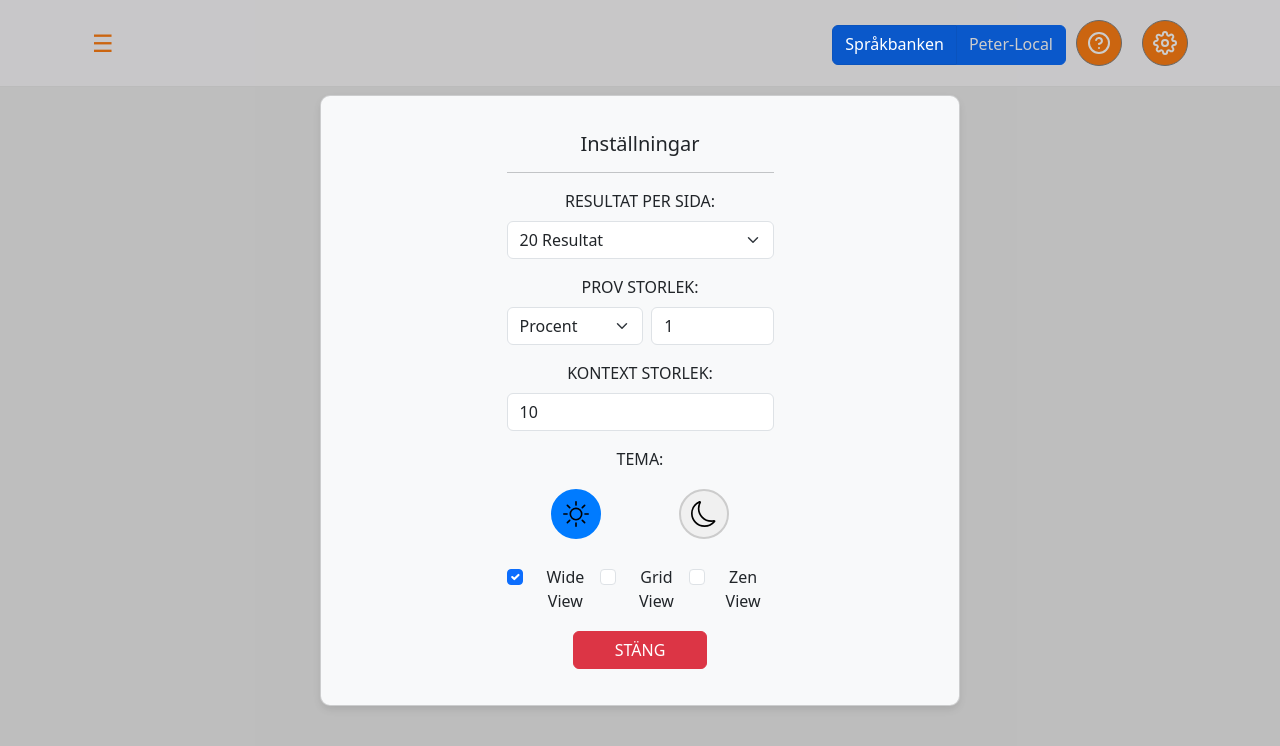
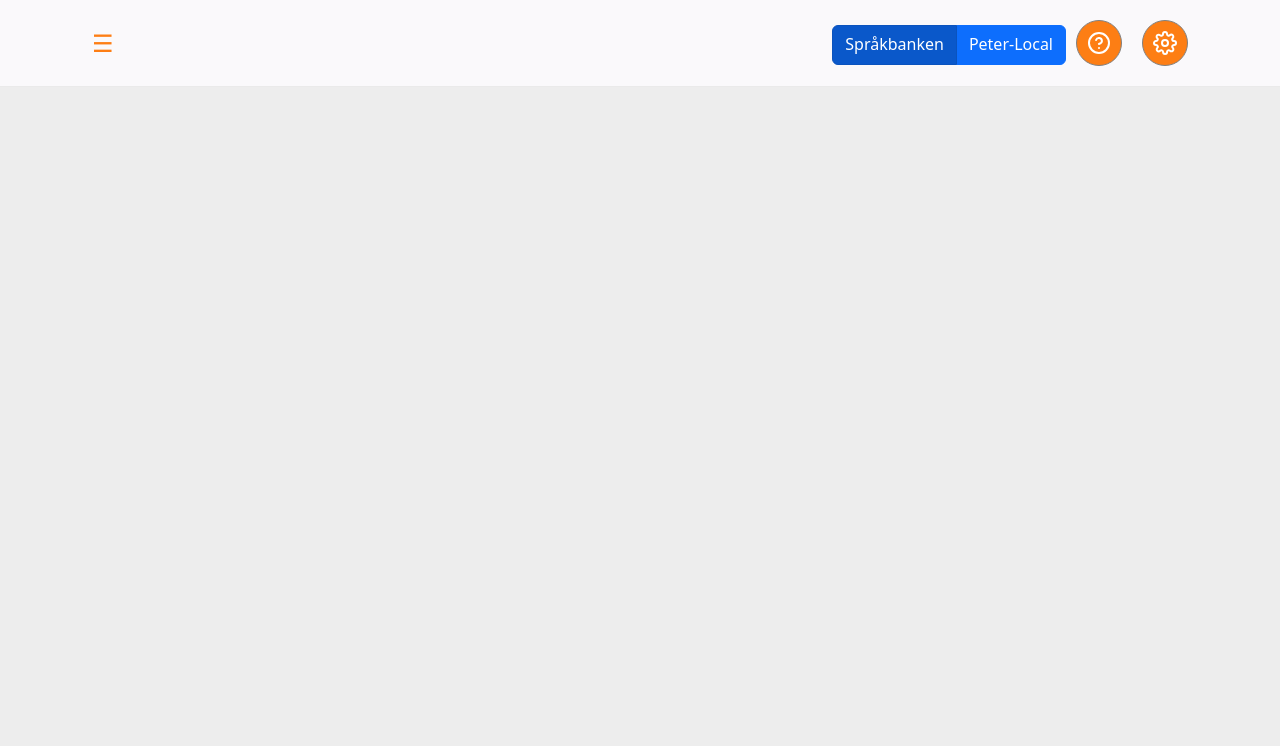
Before and after one commit to spraakbanken/korp-light, a React (Vite) app in the folder frontend/: page /settings in a window 1280 px wide. Shown: the top 746 px of the page. Built offline with nearby package versions, Linux system fonts and the light colour scheme.

Commit message:
Turned settingscard to modal

```diff
--- a/frontend/src/components/SettingsCard/SettingsCard.jsx
+++ b/frontend/src/components/SettingsCard/SettingsCard.jsx
@@ -2,10 +2,12 @@ import { Card } from "react-bootstrap";
 import { Form, Button } from "react-bootstrap";
 import { useState } from "react";
 import { Moon, Sun } from "react-bootstrap-icons";
+import { Modal } from "react-bootstrap";
 
 import "./SettingsCard.css";
+import { propTypes } from "react-bootstrap/esm/Image";
 
-export default function SettingsCard() {
+export default function SettingsCard(props) {
     const [resultsPerPage, setResultsPerPage] = useState(20);
     const [sampleSize, setSampleSize] = useState(1);
     const [contextSize, setContextSize] = useState(10);
@@ -17,12 +19,13 @@ export default function SettingsCard() {
     };
 
     return (
-        <div className="settings-overlay">
-            <Card className="settings-card">
-                <Card.Body>
-                    <Card.Title className="text-center">Inställningar</Card.Title>
-                    <hr />
 
+            <Modal {...props}
+                className="_settings-card" centered>
+                <Modal.Header closeButton>
+                    <Modal.Title id="contained-modal-title-vcenter">Inställningar</Modal.Title>
+                </Modal.Header>
+                <Modal.Body>
                     {/* Results per page */}
                     <Form.Group className="mb-3">
                         <Form.Label>RESULTAT PER SIDA:</Form.Label>
@@ -102,12 +105,12 @@ export default function SettingsCard() {
                         />
                     </Form.Group>
 
-                    {/* Close button */}
-                    <a href="/">
+                </Modal.Body>
+
+                {/* Close button */}
+                <Modal.Footer onClick={props.onHide}>
                         <Button variant="danger" className="w-50">STÄNG</Button>
-                    </a>
-                </Card.Body>
-            </Card>
-        </div>
+                </Modal.Footer>
+            </Modal>
     );
 }
```
Also changed, not shown: frontend/src/components/NavigationBar/NavigationBar.jsx (+14 -2 lines).
